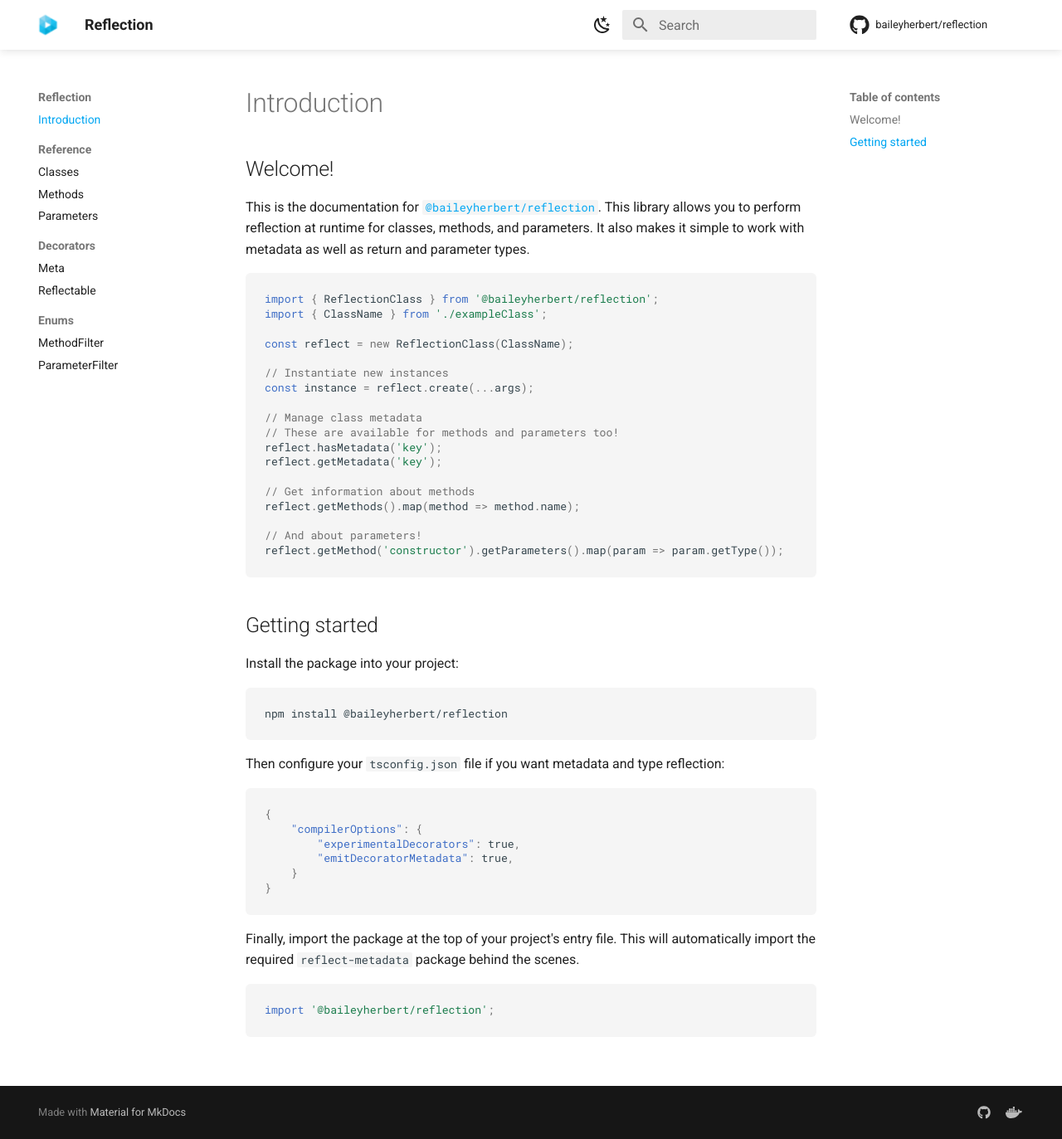
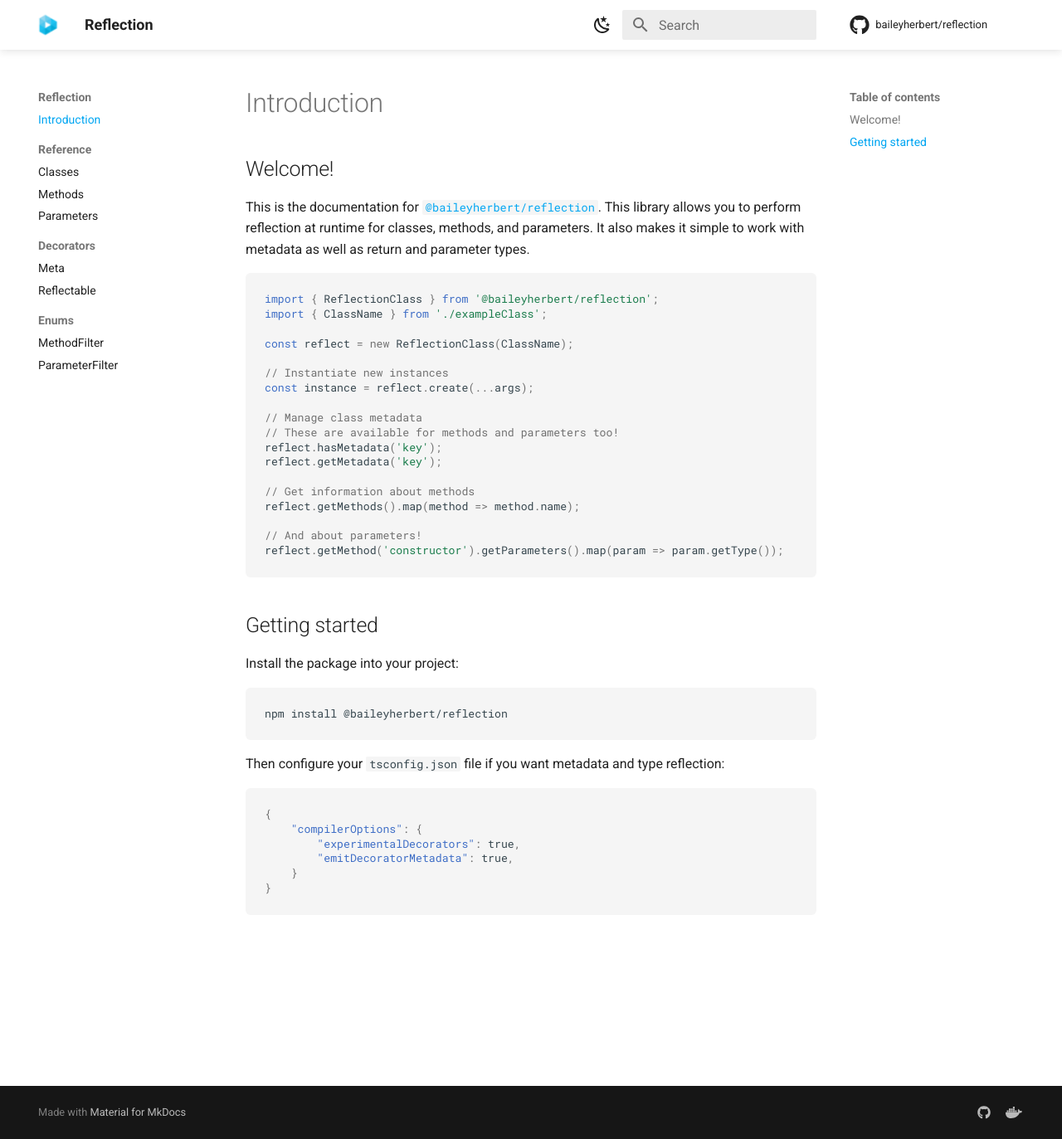
Before and after one commit to baileyherbert/reflection, an MkDocs documentation site: the page built from docs/index.md, in a window 1280 px wide and 1373 px high. Shown: the whole window at 83% size. Built offline with MkDocs 1.6.1 and Material for MkDocs 9.7.7, drawn with Linux system fonts in a browser that asks for light colours; the version menu is left out.

Commit message:
Update documentation

````diff
--- a/docs/index.md
+++ b/docs/index.md
@@ -45,10 +45,3 @@ Then configure your `tsconfig.json` file if you want metadata and type reflectio
 	}
 }
 ```
-
-Finally, import the package at the top of your project's entry file. This will automatically import the required
-`reflect-metadata` package behind the scenes.
-
-```ts
-import '@baileyherbert/reflection';
-```
````
Also changed, not shown: README.md (+1 -11 lines), docs/reference/parameters.md (+4 -0 lines).
